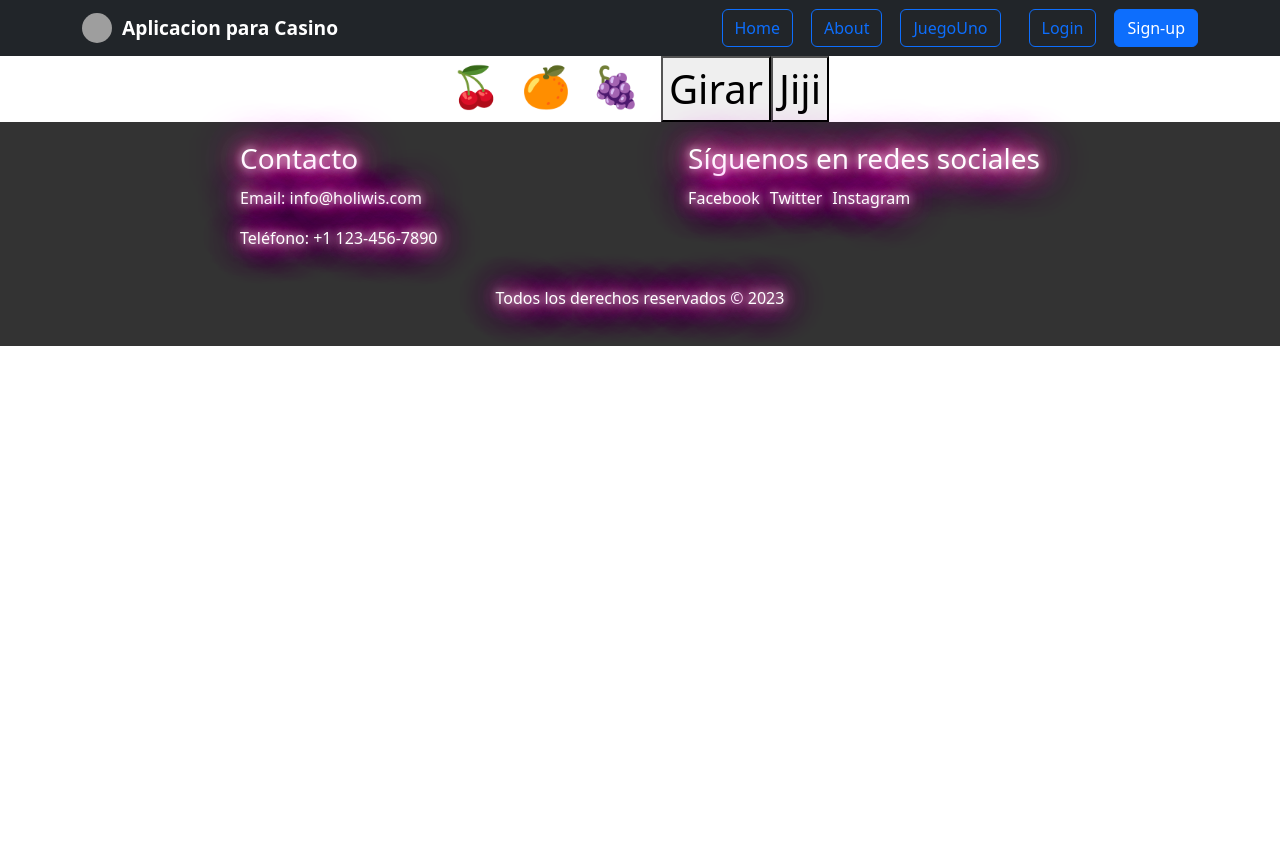
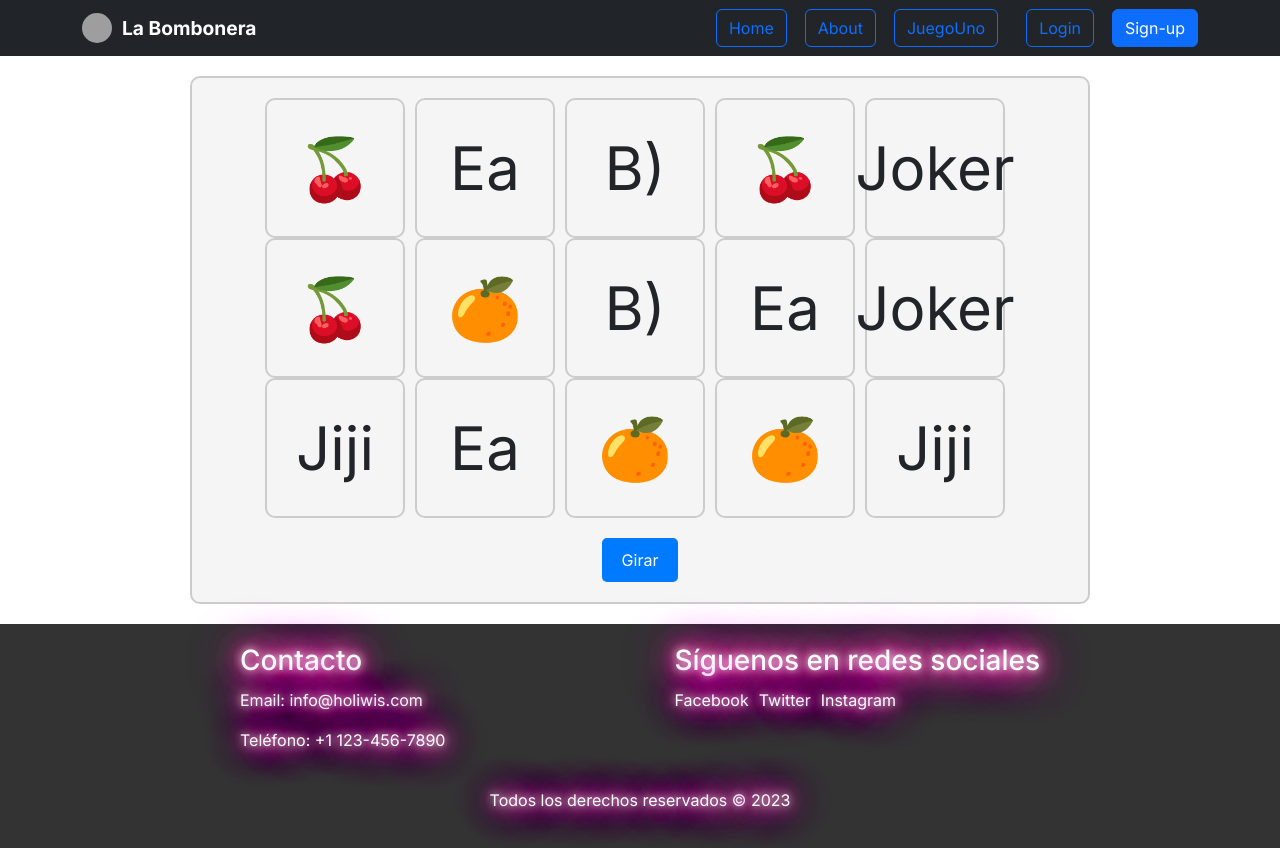
Before and after one commit to GuyaSuna/Pagina_Slot_Con_Api_Python, a Next.js app: page /JuegoUno in a window 1280 px wide. Before the commit the page ends 800 px from the top, so only its background shows below. Built offline with nearby package versions, Linux system fonts and the light colour scheme; grey boxes are pictures that could not be loaded.

Commit message:
Parece que va mejor B])

```diff
--- a/public/styles/styles.css
+++ b/public/styles/styles.css
@@ -253,8 +253,63 @@ div > .btn-outline-primary {
 
 
   /* SlotMachine.css */
-.slot-machine {
-  font-size: 40px;
-  display: flex;
-  justify-content: center;
-}
+  .slot-machine {
+    text-align: center;
+    margin: 20px auto;
+    padding: 20px;
+    border: 2px solid #ccc;
+    border-radius: 10px;
+    background-color: #f5f5f5;
+    width: 900px;
+  }
+
+  .reels {
+    display: flex;
+    flex-direction: column;
+    align-items: center;
+    margin-bottom: 20px;
+  }
+
+  .reel-line {
+    display: flex;
+  }
+
+  .reel-cell {
+    font-size: 60px; /* Aumenta el tamaño de la fuente */
+    width: 140px; /* Aumenta el tamaño del cuadro */
+    height: 140px; /* Aumenta el tamaño del cuadro */
+    display: flex;
+    justify-content: center;
+    align-items: center;
+    margin-right: 10px;
+    border: 2px solid #ccc;
+    border-radius: 10px;
+  }
+
+  .spinning .reel-cell {
+    animation: spin 2s linear infinite;
+  }
+
+  @keyframes spin {
+    0% {
+      transform: rotate(0deg);
+    }
+    100% {
+      transform: rotate(360deg);
+    }
+  }
+
+  .spin-button {
+    background-color: #007bff;
+    color: white;
+    border: none;
+    border-radius: 5px;
+    padding: 10px 20px;
+    font-size: 16px;
+    cursor: pointer;
+  }
+
+  .spin-button:disabled {
+    background-color: #ccc;
+    cursor: not-allowed;
+  }
--- a/src/Components/Card.js
+++ b/src/Components/Card.js
@@ -1,6 +1,6 @@
 import React from 'react';
 import Link from 'next/link';
-
+import '../../public/styles/styles.css'
 const Card = (props) => {
   return (
     <div className="card custom-card custom-card-opacity">
--- a/src/Components/Footer.js
+++ b/src/Components/Footer.js
@@ -1,6 +1,6 @@
-'use client'
+
 import React from 'react';
-
+import '../../public/styles/styles.css';
 export default function Footer() {
   return (
     <footer className="footer">
--- a/src/Components/Header.js
+++ b/src/Components/Header.js
@@ -18,7 +18,7 @@ const links = [
   }
 ];
 
-export function Header() {
+export default function Header() {
   return (
     <header className="navbar navbar-expand-md navbar-dark bg-dark">
       <div className="container">
@@ -28,7 +28,7 @@ export function Header() {
         </div>
 
         <Link href="/" className="navbar-brand">
-          <span className="brand-name">Aplicacion para Casino</span>
+          <span className="brand-name">La Bombonera</span>
         </Link>
 
 
--- a/src/app/JuegoUno/page.js
+++ b/src/app/JuegoUno/page.js
@@ -1,45 +1,75 @@
 'use client'
 import React, { useState } from 'react';
-import '../../../public/styles/styles.css'
-
+import '../../../public/styles/styles.css';
 
 const SlotMachine = () => {
-  const [reels, setReels] = useState(['🍒', '🍊', '🍇']);
-  const [spinning, setSpinning] = useState(false); // Estado para controlar si los carretes están girando
+  const symbols = [
+    { id: 1, symbol: '🍒', points: 10 },
+    { id: 2, symbol: '🍊', points: 20 },
+    { id: 3, symbol: '🍇', points: 30 },
+    { id: 4, symbol: 'Ea', points: 40 },
+    { id: 5, symbol: 'Jiji', points: 50 },
+    { id: 6, symbol: 'B)', points: 60 },
+    { id: 7, symbol: 'Joker', points: 100 }
+  ];
 
-  // Función para iniciar el giro de los carretes
+  const [spinning, setSpinning] = useState(false);
+  const [reels, setReels] = useState([...Array(15)].map(() => symbols[Math.floor(Math.random() * symbols.length)]));
+
   const handleSpin = () => {
     setSpinning(true);
 
-    // Simular un tiempo de giro (puedes ajustar la duración según desees)
     setTimeout(() => {
       setSpinning(false);
-      // Generar una combinación aleatoria de símbolos para los carretes
-      const randomReels = reels.map(() => reels[Math.floor(Math.random() * reels.length)]);
-      setReels(randomReels);
-    }, 2000); // Duración del giro en milisegundos
+      const newReels = [...reels];
+      for (let i = 0; i < newReels.length; i++) {
+        newReels[i] = symbols[Math.floor(Math.random() * symbols.length)];
+      }
+      setReels(newReels);
 
+      checkWin(newReels);
+    }, 2500);
+  };
 
-  };
-  const handlePrueba = () => {
-    console.log("Tupu");
-    alert("eaaaa");
+  const checkWin = (reels) => {
+    const winCombinations = [
+      [0, 1, 2],
+      [5, 6, 7],
+      [10, 11, 12]
+    ];
+
+    let winningPoints = 0;
+
+    for (const combination of winCombinations) {
+      if (
+        reels[combination[0]].symbol === reels[combination[1]].symbol &&
+        reels[combination[1]].symbol === reels[combination[2]].symbol
+      ) {
+        const winningSymbol = reels[combination[0]].symbol;
+        winningPoints += reels.find((reel) => reel.symbol === winningSymbol).points;
+      }
+    }
+
+    if (winningPoints > 0) {
+      alert(`¡Has ganado ${winningPoints} puntos!`);
+    }
   };
 
   return (
     <div className="slot-machine">
-      <div style={{ fontSize: '40px', display: 'flex', justifyContent: 'center' }}>
-        {reels.map((symbol, index) => (
-          <div key={index} style={{ marginRight: '20px' }}>
-            {spinning ? '🎰' : symbol}
+      <div className="reels">
+        {[0, 1, 2].map((row) => (
+          <div key={row} className="reel-line">
+            {[0, 1, 2, 3, 4].map((column) => (
+              <div key={row * 5 + column} className={`reel-cell ${spinning ? 'spinning' : ''}`}>
+                {spinning ? '🎰' : reels[row * 5 + column].symbol}
+              </div>
+            ))}
           </div>
         ))}
       </div>
-      <button onClick={handleSpin} disabled={spinning}>
+      <button className="spin-button" onClick={handleSpin} disabled={spinning}>
         {spinning ? 'Girando...' : 'Girar'}
-      </button>
-      <button onClick={handlePrueba}>
-            Jiji
       </button>
     </div>
   );
--- a/src/app/layout.js
+++ b/src/app/layout.js
@@ -1,13 +1,12 @@
-'use client'
 
-if (typeof document !== 'undefined') {
+
+
   require('bootstrap/dist/css/bootstrap.min.css');
-  require('bootstrap/dist/js/bootstrap.bundle.min.js');
-}
+
 
 import { Inter } from 'next/font/google';
 import React from 'react';
-import { Header } from '@/Components/Header';
+import  Header  from '../Components/Header';
 import '../../public/styles/styles.css';
 import Footer from '../Components/Footer';
 
@@ -15,11 +14,15 @@ const inter = Inter({ subsets: ['latin'] });
 
 export default function RootLayout({ children }) {
   return (
-    <div>
-        <Header/>
-        {children}
-        <Footer />
-   </div>
+    <html lang="en">
+
+        <body className={inter.className}>
+             <Header/>
+          {children}
+             <Footer />
+          </body>
+
+   </html>
 
   );
 }
--- a/src/app/page.module.css
+++ /dev/null
@@ -1,229 +0,0 @@
-.main {
-  display: flex;
-  flex-direction: column;
-  justify-content: space-between;
-  align-items: center;
-  padding: 6rem;
-  min-height: 100vh;
-}
-
-.description {
-  display: inherit;
-  justify-content: inherit;
-  align-items: inherit;
-  font-size: 0.85rem;
-  max-width: var(--max-width);
-  width: 100%;
-  z-index: 2;
-  font-family: var(--font-mono);
-}
-
-.description a {
-  display: flex;
-  justify-content: center;
-  align-items: center;
-  gap: 0.5rem;
-}
-
-.description p {
-  position: relative;
-  margin: 0;
-  padding: 1rem;
-  background-color: rgba(var(--callout-rgb), 0.5);
-  border: 1px solid rgba(var(--callout-border-rgb), 0.3);
-  border-radius: var(--border-radius);
-}
-
-.code {
-  font-weight: 700;
-  font-family: var(--font-mono);
-}
-
-.grid {
-  display: grid;
-  grid-template-columns: repeat(4, minmax(25%, auto));
-  width: var(--max-width);
-  max-width: 100%;
-}
-
-.card {
-  padding: 1rem 1.2rem;
-  border-radius: var(--border-radius);
-  background: rgba(var(--card-rgb), 0);
-  border: 1px solid rgba(var(--card-border-rgb), 0);
-  transition: background 200ms, border 200ms;
-}
-
-.card span {
-  display: inline-block;
-  transition: transform 200ms;
-}
-
-.card h2 {
-  font-weight: 600;
-  margin-bottom: 0.7rem;
-}
-
-.card p {
-  margin: 0;
-  opacity: 0.6;
-  font-size: 0.9rem;
-  line-height: 1.5;
-  max-width: 30ch;
-}
-
-.center {
-  display: flex;
-  justify-content: center;
-  align-items: center;
-  position: relative;
-  padding: 4rem 0;
-}
-
-.center::before {
-  background: var(--secondary-glow);
-  border-radius: 50%;
-  width: 480px;
-  height: 360px;
-  margin-left: -400px;
-}
-
-.center::after {
-  background: var(--primary-glow);
-  width: 240px;
-  height: 180px;
-  z-index: -1;
-}
-
-.center::before,
-.center::after {
-  content: '';
-  left: 50%;
-  position: absolute;
-  filter: blur(45px);
-  transform: translateZ(0);
-}
-
-.logo {
-  position: relative;
-}
-/* Enable hover only on non-touch devices */
-@media (hover: hover) and (pointer: fine) {
-  .card:hover {
-    background: rgba(var(--card-rgb), 0.1);
-    border: 1px solid rgba(var(--card-border-rgb), 0.15);
-  }
-
-  .card:hover span {
-    transform: translateX(4px);
-  }
-}
-
-@media (prefers-reduced-motion) {
-  .card:hover span {
-    transform: none;
-  }
-}
-
-/* Mobile */
-@media (max-width: 700px) {
-  .content {
-    padding: 4rem;
-  }
-
-  .grid {
-    grid-template-columns: 1fr;
-    margin-bottom: 120px;
-    max-width: 320px;
-    text-align: center;
-  }
-
-  .card {
-    padding: 1rem 2.5rem;
-  }
-
-  .card h2 {
-    margin-bottom: 0.5rem;
-  }
-
-  .center {
-    padding: 8rem 0 6rem;
-  }
-
-  .center::before {
-    transform: none;
-    height: 300px;
-  }
-
-  .description {
-    font-size: 0.8rem;
-  }
-
-  .description a {
-    padding: 1rem;
-  }
-
-  .description p,
-  .description div {
-    display: flex;
-    justify-content: center;
-    position: fixed;
-    width: 100%;
-  }
-
-  .description p {
-    align-items: center;
-    inset: 0 0 auto;
-    padding: 2rem 1rem 1.4rem;
-    border-radius: 0;
-    border: none;
-    border-bottom: 1px solid rgba(var(--callout-border-rgb), 0.25);
-    background: linear-gradient(
-      to bottom,
-      rgba(var(--background-start-rgb), 1),
-      rgba(var(--callout-rgb), 0.5)
-    );
-    background-clip: padding-box;
-    backdrop-filter: blur(24px);
-  }
-
-  .description div {
-    align-items: flex-end;
-    pointer-events: none;
-    inset: auto 0 0;
-    padding: 2rem;
-    height: 200px;
-    background: linear-gradient(
-      to bottom,
-      transparent 0%,
-      rgb(var(--background-end-rgb)) 40%
-    );
-    z-index: 1;
-  }
-}
-
-/* Tablet and Smaller Desktop */
-@media (min-width: 701px) and (max-width: 1120px) {
-  .grid {
-    grid-template-columns: repeat(2, 50%);
-  }
-}
-
-@media (prefers-color-scheme: dark) {
-  .vercelLogo {
-    filter: invert(1);
-  }
-
-  .logo {
-    filter: invert(1) drop-shadow(0 0 0.3rem #ffffff70);
-  }
-}
-
-@keyframes rotate {
-  from {
-    transform: rotate(360deg);
-  }
-  to {
-    transform: rotate(0deg);
-  }
-}
```
